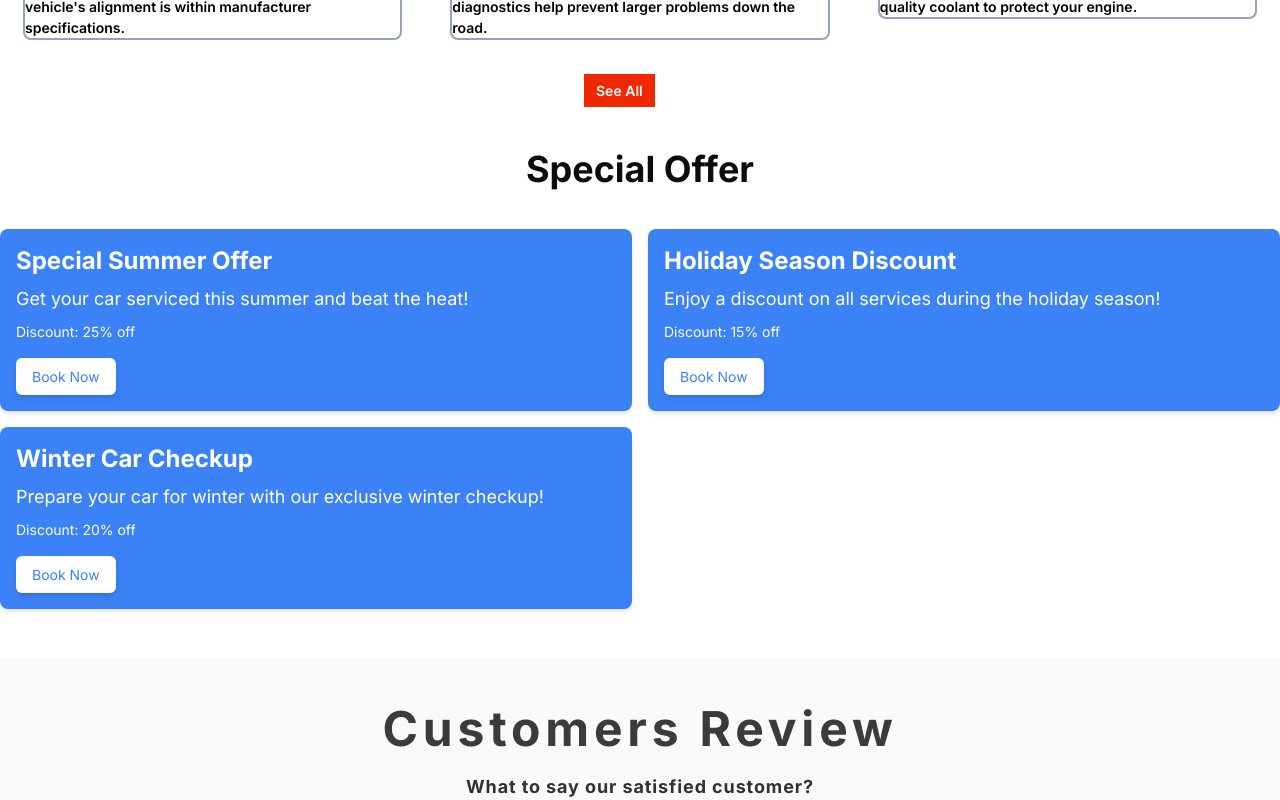
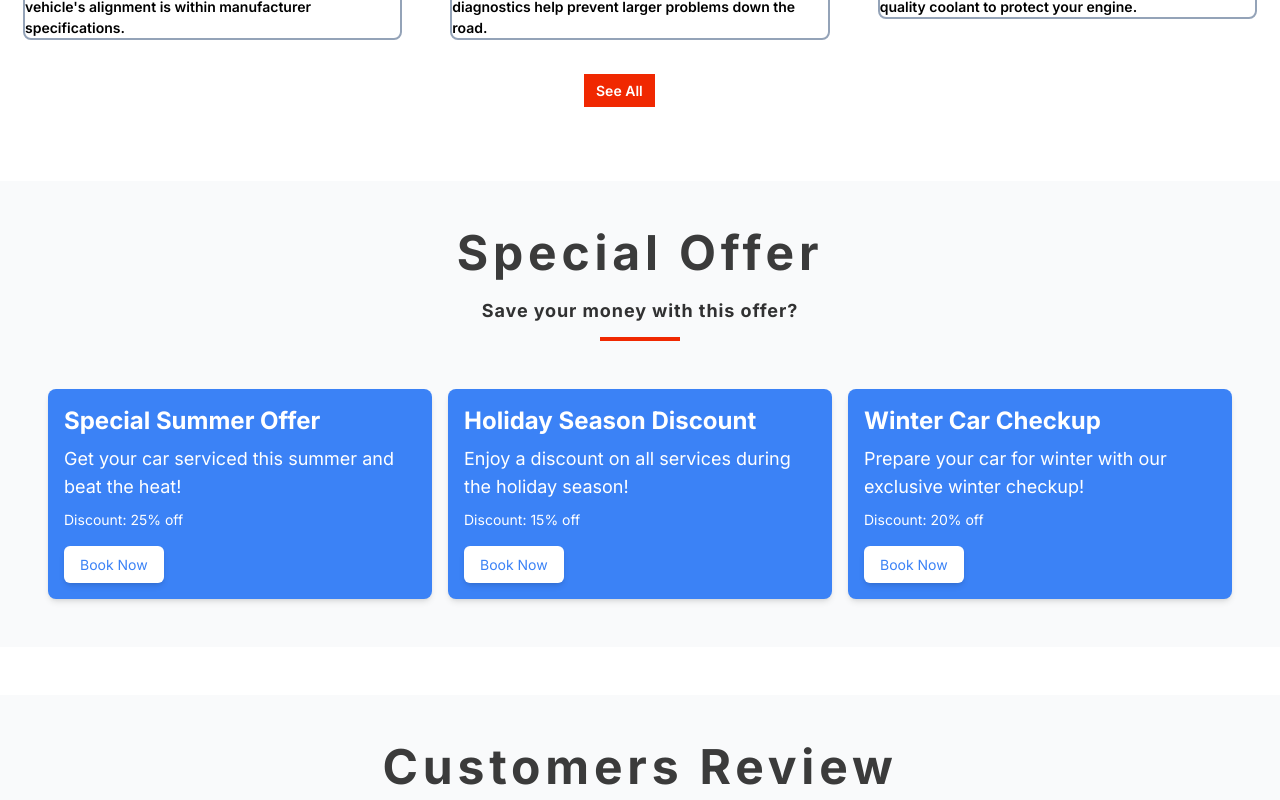
Before and after one commit to smsohag32/fix-your-motoro, a Next.js app: page / in a window 1280 px wide. Shown: the part 3100-3900 px from the top of the page. Built offline with nearby package versions, Linux system fonts and the light colour scheme.

Commit message:
container added on offer section

```diff
--- a/src/components/PagesSection/Home/SpecialOffers/SpecialsOffers.jsx
+++ b/src/components/PagesSection/Home/SpecialOffers/SpecialsOffers.jsx
@@ -1,4 +1,5 @@
 import React from "react";
+import SectionTitle from "@/components/Shared/SectionTitle/SectionTitle";
 
 const SpecialsOffers = () => {
   const offersData = [
@@ -24,13 +25,17 @@ const SpecialsOffers = () => {
     },
   ];
   return (
-    <div className="my-12">
-      <h1 className="text-4xl font-bold text-center mb-10">Special Offer</h1>
-      <div className="grid grid-cols-1 md:grid-cols-2 gap-4">
+    <div className="py-12">
+      <div className="bg-gray-50 default-container py-12">
+        <SectionTitle
+          title={"Special Offer"}
+          subTitle="Save your money with this offer?"
+        />
+        <div className="grid grid-cols-1 mt-12 md:grid-cols-2 lg:grid-cols-3 gap-4">
           {offersData.map((offer, index) => (
             <div
               key={index}
-            className="bg-blue-500 text-white p-4 rounded-lg shadow-md"
+              className="bg-blue-500 text-white p-4 rounded-lg shadow-md "
             >
               <h2 className="text-2xl font-bold mb-2">{offer.title}</h2>
               <p className="text-lg">{offer.description}</p>
@@ -42,6 +47,7 @@ const SpecialsOffers = () => {
           ))}
         </div>
       </div>
+    </div>
   );
 };
 
--- a/src/components/PagesSection/Home/SuccessReviews/SuccessReviews.jsx
+++ b/src/components/PagesSection/Home/SuccessReviews/SuccessReviews.jsx
@@ -32,7 +32,7 @@ const SuccessReviews = () => {
       <div className="default-container py-12">
         <SectionTitle
           title={"Customers Review"}
-          subTitle="What to say our satisfied customer?"
+          subTitle="What are our satisfied customer saying?"
         />
         <div className="grid grid-cols-1 mt-12 md:grid-cols-2 lg:grid-cols-3 gap-4">
           {reviews.map((review) => (
```
Lines whose indentation alone changed are shown as unchanged.
